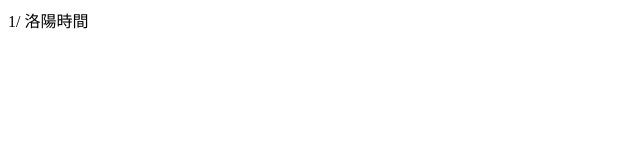
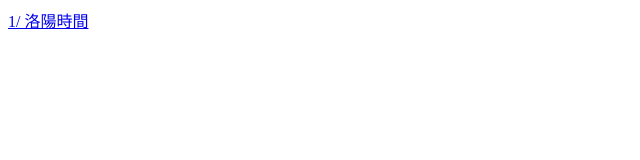
Before and after one commit to hououji/hououji.github.io, a plain HTML site: page index.html in a window 1280 px wide. Shown: the whole page, without its empty margins (0-640 px from the left). Drawn offline with Linux system fonts and the light colour scheme.

Commit message:
Update index.html

```diff
--- a/index.html
+++ b/index.html
@@ -3,6 +3,6 @@
     <title>Tools list</title>
   </head>
   <body>
-    <p>1/ 洛陽時間</p>
+    <p><a href="time_exchange.html">1/ 洛陽時間</a></p>
   </body>
 </html>
```
